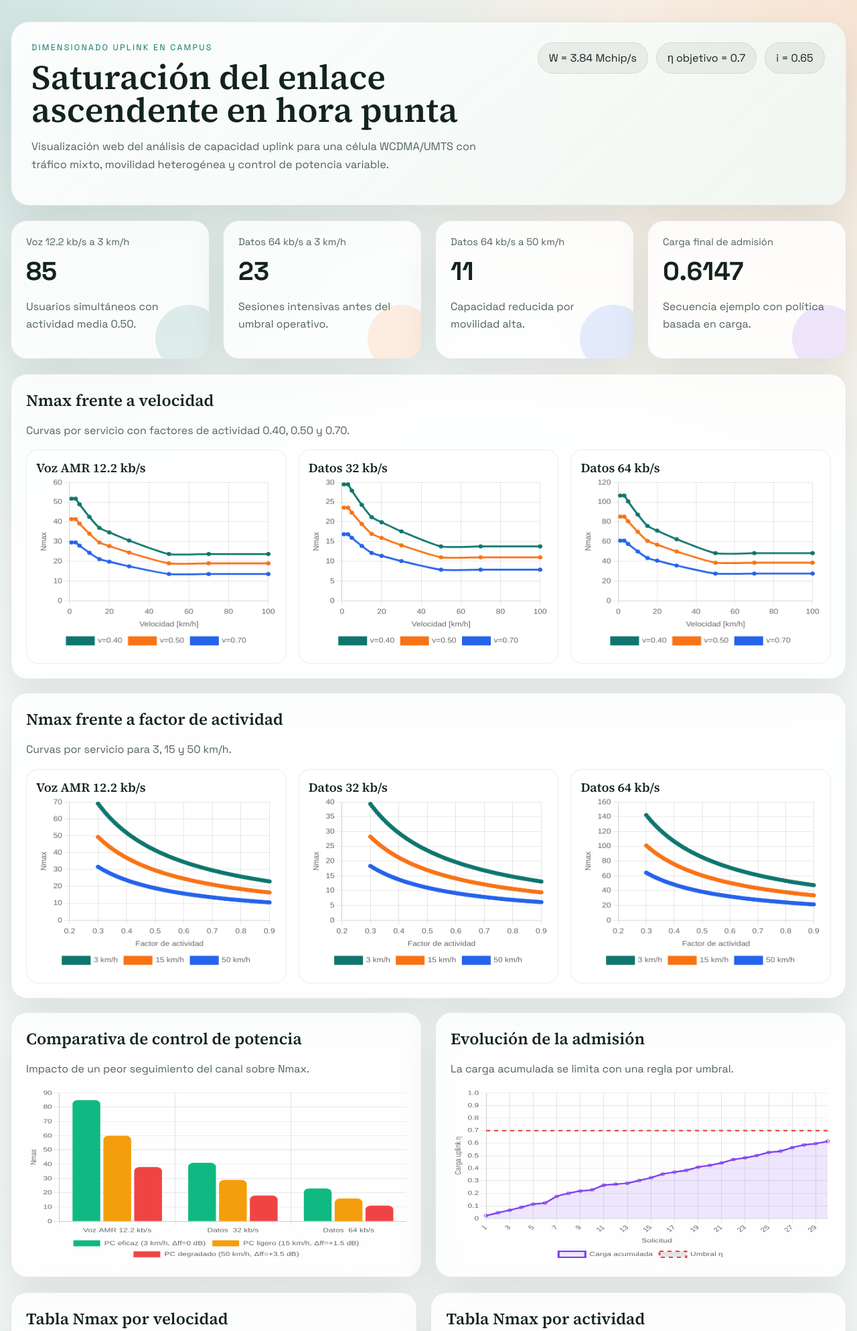
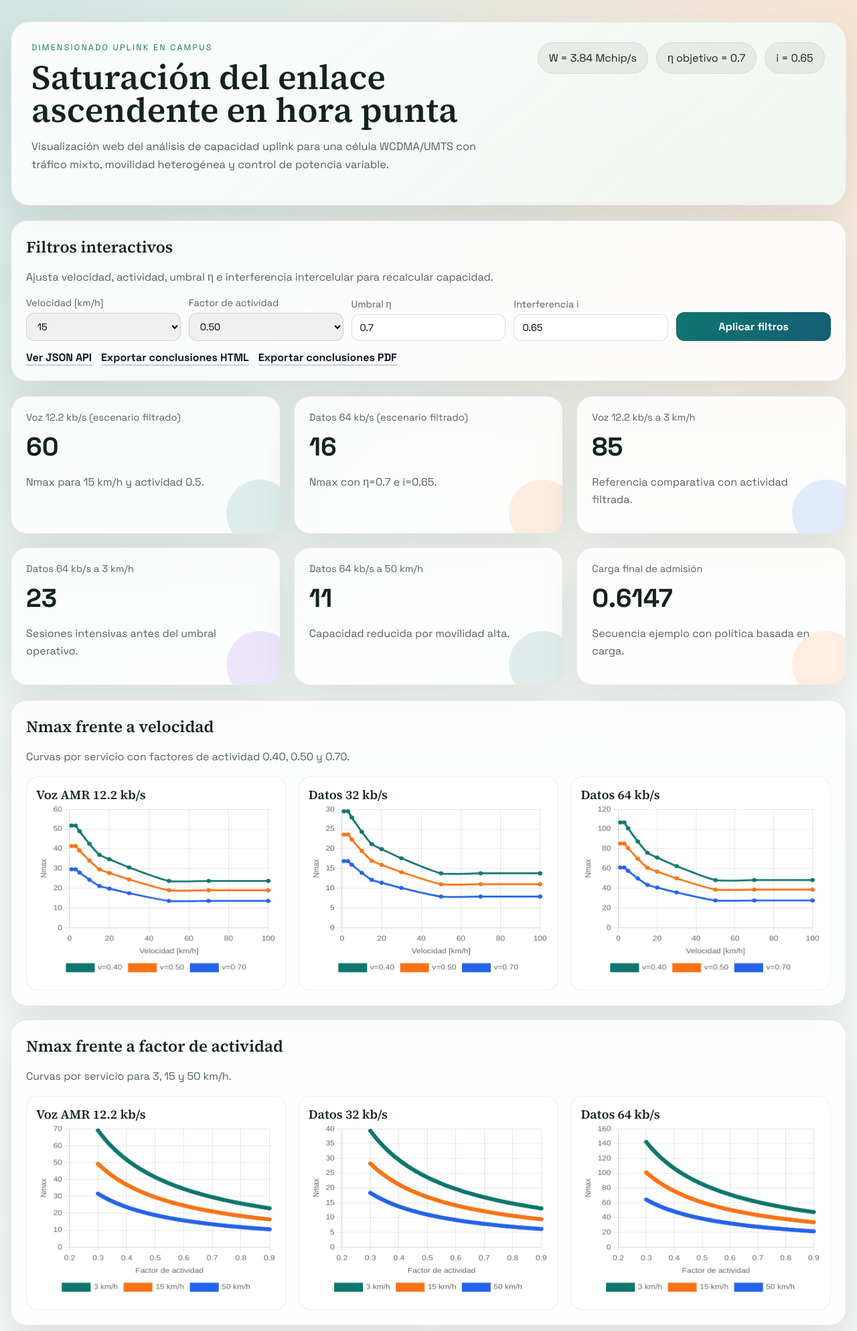
Before and after one commit to rubences/Dimensionado-y-Capacidad-en-Redes-M-viles, a Flask app: page / in a window 1280 px wide. Shown: the top 1987 px of the page at 67% size. Run offline with Flask 3, Linux system fonts and the light colour scheme.

Commit message:
Implementar filtros interactivos y exportación de conclusiones en el dashboard de capacidad uplink

```diff
--- a/app.py
+++ b/app.py
@@ -1,15 +1,139 @@
-from flask import Flask, render_template
+from io import BytesIO
 
-from uplink_model import build_dashboard_payload
+from flask import Flask, Response, jsonify, render_template, request, send_file
+from reportlab.lib.pagesizes import A4
+from reportlab.pdfgen import canvas
+
+from uplink_model import ETA_TARGET, I_FACTOR, SPEEDS_KMH, build_conclusions_report, build_dashboard_payload
 
 
 app = Flask(__name__)
 
 
+def _read_filter_values() -> tuple[int, float, float, float]:
+    speed = request.args.get("speed", default=15, type=int)
+    activity = request.args.get("activity", default=0.50, type=float)
+    eta_target = request.args.get("eta", default=ETA_TARGET, type=float)
+    intercell = request.args.get("i", default=I_FACTOR, type=float)
+
+    if speed not in SPEEDS_KMH:
+        speed = 15
+    activity = min(max(activity, 0.40), 0.70)
+    eta_target = min(max(eta_target, 0.65), 0.80)
+    intercell = min(max(intercell, 0.50), 0.85)
+    return speed, round(activity, 2), round(eta_target, 2), round(intercell, 2)
+
+
 @app.route("/")
 def index():
-    payload = build_dashboard_payload()
+    speed, activity, eta_target, intercell = _read_filter_values()
+    payload = build_dashboard_payload(
+        selected_speed=speed,
+        selected_activity=activity,
+        eta_tgt=eta_target,
+        i_factor=intercell,
+    )
     return render_template("index.html", payload=payload)
+
+
+@app.route("/api/uplink")
+def api_uplink():
+    speed, activity, eta_target, intercell = _read_filter_values()
+    payload = build_dashboard_payload(
+        selected_speed=speed,
+        selected_activity=activity,
+        eta_tgt=eta_target,
+        i_factor=intercell,
+    )
+    return jsonify(payload)
+
+
+@app.route("/export/conclusions.html")
+def export_conclusions_html():
+    speed, activity, eta_target, intercell = _read_filter_values()
+    payload = build_dashboard_payload(
+        selected_speed=speed,
+        selected_activity=activity,
+        eta_tgt=eta_target,
+        i_factor=intercell,
+    )
+    report = build_conclusions_report(payload)
+    html = render_template("conclusions_export.html", report=report, payload=payload)
+    return Response(
+        html,
+        mimetype="text/html",
+        headers={"Content-Disposition": "attachment; filename=conclusiones_uplink.html"},
+    )
+
+
+@app.route("/export/conclusions.pdf")
+def export_conclusions_pdf():
+    speed, activity, eta_target, intercell = _read_filter_values()
+    payload = build_dashboard_payload(
+        selected_speed=speed,
+        selected_activity=activity,
+        eta_tgt=eta_target,
+        i_factor=intercell,
+    )
+    report = build_conclusions_report(payload)
+
+    pdf_buffer = BytesIO()
+    pdf = canvas.Canvas(pdf_buffer, pagesize=A4)
+    width, height = A4
+    y = height - 48
+
+    pdf.setFont("Helvetica-Bold", 14)
+    pdf.drawString(48, y, report["title"])
+    y -= 24
+    pdf.setFont("Helvetica", 10)
+    pdf.drawString(48, y, f"Generado: {report['generated_at']}")
+    y -= 22
+
+    pdf.setFont("Helvetica-Bold", 11)
+    pdf.drawString(48, y, "Resumen:")
+    y -= 16
+    pdf.setFont("Helvetica", 10)
+    for line in report["summary_lines"]:
+        pdf.drawString(56, y, f"- {line}")
+        y -= 14
+
+    y -= 6
+    pdf.setFont("Helvetica-Bold", 11)
+    pdf.drawString(48, y, "Conclusiones operativas:")
+    y -= 16
+    pdf.setFont("Helvetica", 10)
+    for item in report["conclusions"]:
+        pdf.setFont("Helvetica-Bold", 10)
+        pdf.drawString(56, y, item["title"])
+        y -= 13
+        pdf.setFont("Helvetica", 10)
+        text = pdf.beginText(64, y)
+        text.setLeading(12)
+        words = item["detail"].split()
+        line = ""
+        for word in words:
+            test_line = f"{line} {word}".strip()
+            if pdf.stringWidth(test_line, "Helvetica", 10) > (width - 96):
+                text.textLine(line)
+                line = word
+            else:
+                line = test_line
+        if line:
+            text.textLine(line)
+        pdf.drawText(text)
+        y = text.getY() - 8
+        if y < 80:
+            pdf.showPage()
+            y = height - 48
+
+    pdf.save()
+    pdf_buffer.seek(0)
+    return send_file(
+        pdf_buffer,
+        mimetype="application/pdf",
+        as_attachment=True,
+        download_name="conclusiones_uplink.pdf",
+    )
 
 
 if __name__ == "__main__":
--- a/static/styles.css
+++ b/static/styles.css
@@ -86,7 +86,7 @@ body {
 }
 
 .cards-grid {
-  grid-template-columns: repeat(4, 1fr);
+  grid-template-columns: repeat(3, 1fr);
 }
 
 .content-grid {
@@ -141,6 +141,58 @@ body {
 
 .panel {
   padding: 22px;
+}
+
+.filters-panel {
+  margin-top: 22px;
+}
+
+.filters-form {
+  display: grid;
+  grid-template-columns: repeat(5, minmax(130px, 1fr));
+  gap: 12px;
+  align-items: end;
+}
+
+.filters-form label {
+  display: grid;
+  gap: 6px;
+  font-size: 0.9rem;
+  color: var(--muted);
+}
+
+.filters-form input,
+.filters-form select,
+.filters-form button {
+  font: inherit;
+  border-radius: 12px;
+  border: 1px solid rgba(19, 35, 30, 0.15);
+  padding: 10px 12px;
+}
+
+.filters-form button {
+  cursor: pointer;
+  font-weight: 700;
+  color: white;
+  background: linear-gradient(120deg, var(--accent-a), #155e75);
+}
+
+.quick-links {
+  margin-top: 14px;
+  display: flex;
+  gap: 14px;
+  flex-wrap: wrap;
+}
+
+.quick-links a {
+  color: #0f172a;
+  font-weight: 600;
+  text-decoration: none;
+  border-bottom: 2px solid rgba(15, 23, 42, 0.2);
+}
+
+.quick-links a:hover {
+  border-bottom-color: rgba(15, 23, 42, 0.55);
 }
 
 .panel-head h2,
@@ -225,6 +277,10 @@ th {
   .charts-3up {
     grid-template-columns: 1fr;
   }
+
+  .filters-form {
+    grid-template-columns: 1fr 1fr;
+  }
 }
 
 @media (max-width: 700px) {
@@ -240,6 +296,10 @@ th {
     padding: 18px;
   }
 
+  .filters-form {
+    grid-template-columns: 1fr;
+  }
+
   .hero h1 {
     line-height: 1.02;
   }
--- a/templates/index.html
+++ b/templates/index.html
@@ -28,23 +28,72 @@
         </div>
       </header>
 
+      <section class="panel filters-panel">
+        <div class="panel-head">
+          <h2>Filtros interactivos</h2>
+          <p>Ajusta velocidad, actividad, umbral η e interferencia intercelular para recalcular capacidad.</p>
+        </div>
+        <form method="get" class="filters-form">
+          <label>
+            Velocidad [km/h]
+            <select name="speed">
+              {% for speed in payload.filters.speed_options %}
+              <option value="{{ speed }}" {% if speed == payload.cards.selected_speed %}selected{% endif %}>{{ speed }}</option>
+              {% endfor %}
+            </select>
+          </label>
+          <label>
+            Factor de actividad
+            <select name="activity">
+              {% for activity in payload.filters.activity_options %}
+              <option value="{{ activity }}" {% if activity == payload.cards.selected_activity %}selected{% endif %}>{{ '%.2f' | format(activity) }}</option>
+              {% endfor %}
+            </select>
+          </label>
+          <label>
+            Umbral η
+            <input type="number" name="eta" min="0.65" max="0.80" step="0.01" value="{{ payload.cards.eta_target }}">
+          </label>
+          <label>
+            Interferencia i
+            <input type="number" name="i" min="0.50" max="0.85" step="0.01" value="{{ payload.cards.intercell_factor }}">
+          </label>
+          <button type="submit">Aplicar filtros</button>
+        </form>
+        <div class="quick-links">
+          <a href="{{ url_for('api_uplink', speed=payload.cards.selected_speed, activity=payload.cards.selected_activity, eta=payload.cards.eta_target, i=payload.cards.intercell_factor) }}">Ver JSON API</a>
+          <a href="{{ url_for('export_conclusions_html', speed=payload.cards.selected_speed, activity=payload.cards.selected_activity, eta=payload.cards.eta_target, i=payload.cards.intercell_factor) }}">Exportar conclusiones HTML</a>
+          <a href="{{ url_for('export_conclusions_pdf', speed=payload.cards.selected_speed, activity=payload.cards.selected_activity, eta=payload.cards.eta_target, i=payload.cards.intercell_factor) }}">Exportar conclusiones PDF</a>
+        </div>
+      </section>
+
       <section class="cards-grid">
         <article class="metric-card accent-a">
+          <span class="metric-label">Voz 12.2 kb/s (escenario filtrado)</span>
+          <strong>{{ payload.cards.filtered_voice }}</strong>
+          <p>Nmax para {{ payload.cards.selected_speed }} km/h y actividad {{ payload.cards.selected_activity }}.</p>
+        </article>
+        <article class="metric-card accent-b">
+          <span class="metric-label">Datos 64 kb/s (escenario filtrado)</span>
+          <strong>{{ payload.cards.filtered_data64 }}</strong>
+          <p>Nmax con η={{ payload.cards.eta_target }} e i={{ payload.cards.intercell_factor }}.</p>
+        </article>
+        <article class="metric-card accent-c">
           <span class="metric-label">Voz 12.2 kb/s a 3 km/h</span>
           <strong>{{ payload.cards.max_voice_3_kmh }}</strong>
-          <p>Usuarios simultáneos con actividad media 0.50.</p>
+          <p>Referencia comparativa con actividad filtrada.</p>
         </article>
-        <article class="metric-card accent-b">
+        <article class="metric-card accent-d">
           <span class="metric-label">Datos 64 kb/s a 3 km/h</span>
           <strong>{{ payload.cards.max_data64_3_kmh }}</strong>
           <p>Sesiones intensivas antes del umbral operativo.</p>
         </article>
-        <article class="metric-card accent-c">
+        <article class="metric-card accent-a">
           <span class="metric-label">Datos 64 kb/s a 50 km/h</span>
           <strong>{{ payload.cards.max_data64_50_kmh }}</strong>
           <p>Capacidad reducida por movilidad alta.</p>
         </article>
-        <article class="metric-card accent-d">
+        <article class="metric-card accent-b">
           <span class="metric-label">Carga final de admisión</span>
           <strong>{{ payload.cards.admission_final_load }}</strong>
           <p>Secuencia ejemplo con política basada en carga.</p>
@@ -100,6 +149,33 @@
       </section>
 
       <section class="content-grid tables-section">
+        <article class="panel">
+          <div class="panel-head">
+            <h2>Tabla filtrada por escenario</h2>
+            <p>Comparativa de servicios para la velocidad y actividad seleccionadas.</p>
+          </div>
+          <div class="table-wrap">
+            <table>
+              <thead>
+                <tr>
+                  {% for column in payload.tables.filtered[0].keys() %}
+                  <th>{{ column }}</th>
+                  {% endfor %}
+                </tr>
+              </thead>
+              <tbody>
+                {% for row in payload.tables.filtered %}
+                <tr>
+                  {% for value in row.values() %}
+                  <td>{{ value }}</td>
+                  {% endfor %}
+                </tr>
+                {% endfor %}
+              </tbody>
+            </table>
+          </div>
+        </article>
+
         <article class="panel">
           <div class="panel-head">
             <h2>Tabla Nmax por velocidad</h2>
```
Also changed, not shown: uplink_model.py (+89 -11 lines).
